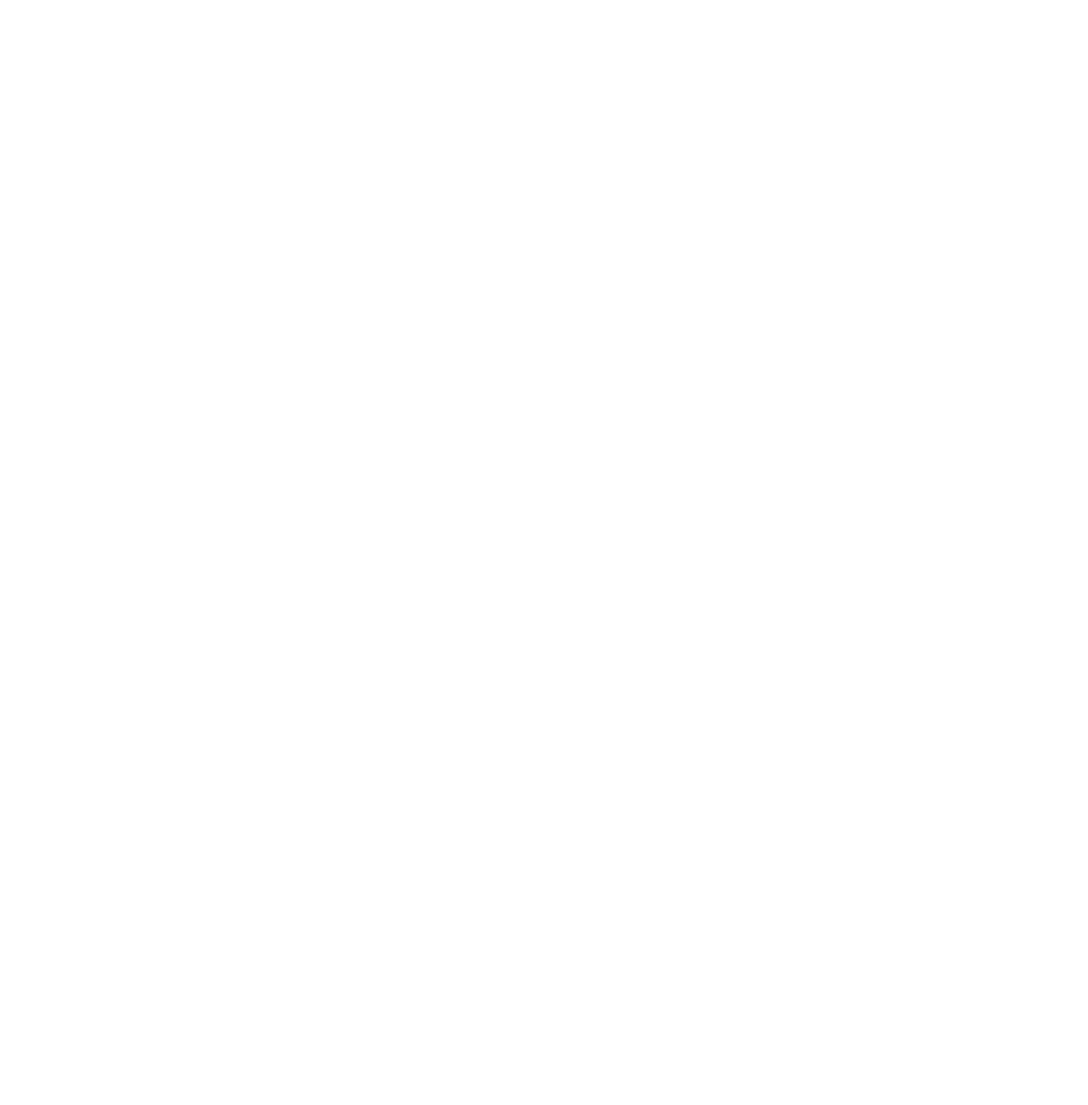
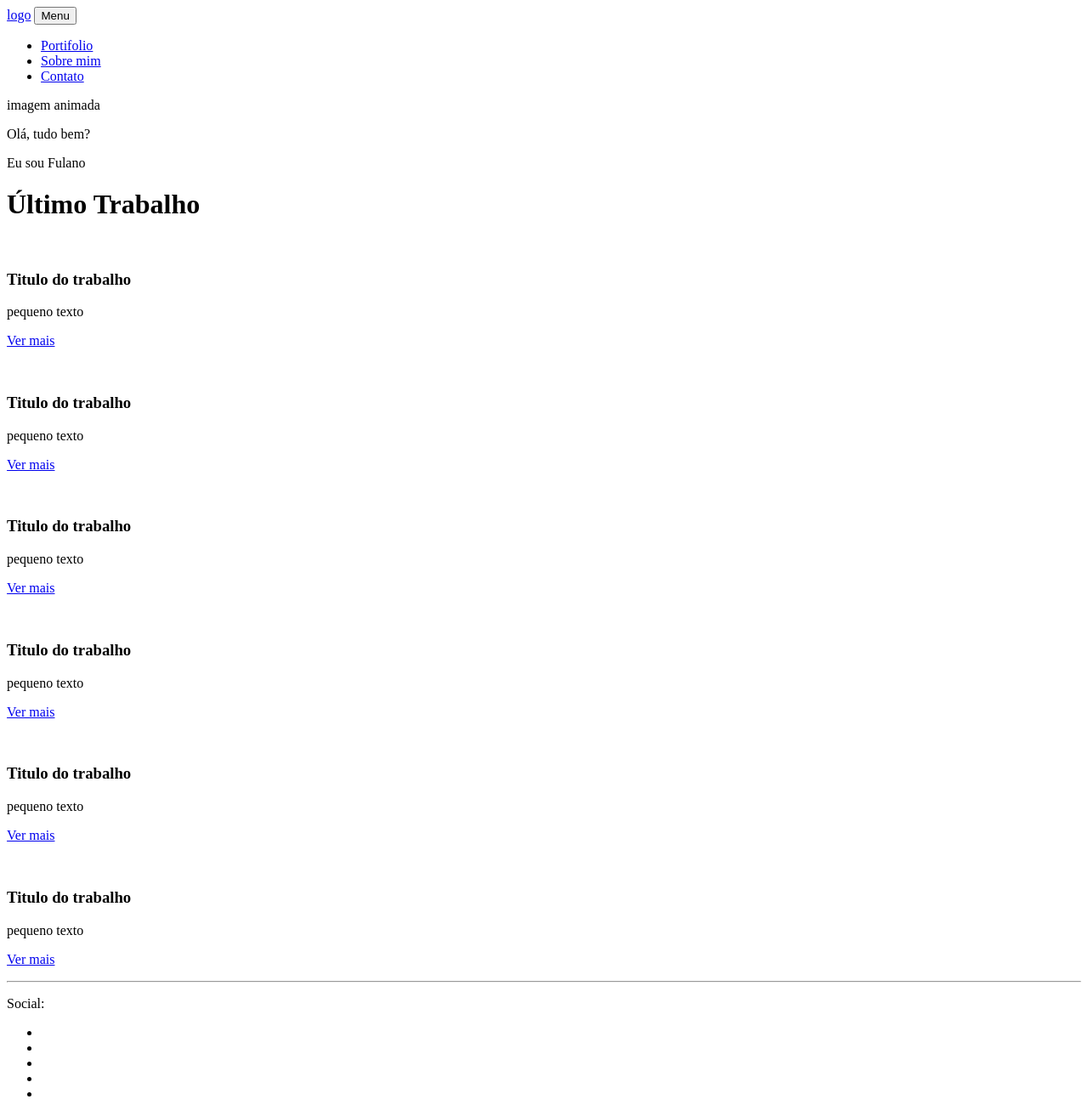
Before and after one commit to carlosandrercouto/Curso-FrontEndModerno, a plain HTML site: page index.html in a window 1280 px wide. Shown: the whole page at 85% size. Before the commit the page ends 800 px from the top, so only its background shows below. Drawn offline with Linux system fonts and the light colour scheme.

Commit message:
Commit teste

```diff
--- a/index.html
+++ b/index.html
@@ -1,14 +1,125 @@
 <!DOCTYPE html>
-<!DOCTYPE html>
-<html>
-	<head>
-		<meta charset="utf-8">
-		<title></title>
-	</head>
-	<body>
-		<div class="">
+<html lang="en">
 
+<head>
+	<meta charset="UTF-8">
+	<meta name="viewport" content="width=device-width, initial-scale=1.0">
+	<meta http-equiv="X-UA-Compatible" content="ie=edge">
+	<title>Document</title>
+</head>
+
+<body>
+	<nav class="nav">
+		<div class="container-fluid">
+			<a href="index.html" class="nav--logo">logo</a>
+			<button class="nav--hamburgger" type="button">
+				<div class="nav--hamburggerParties">Menu</div>
+			</button>
+			<ul class="nav--menu-open">
+				<li><a href="#">Portifolio</a></li>
+				<li><a href="#">Sobre mim</a></li>
+				<li><a href="#">Contato</a></li>
+			</ul>
 		</div>
+	</nav>
 
-	</body>
+	<div class="jumbotron">imagem animada
+		<div class="container">
+			<p>Olá, tudo bem?</p>
+			<p>Eu sou Fulano</p>
+		</div>
+	</div>
+
+	<div class="container">
+		<div class="row">
+			<div class="col-xs-12">
+				<h1>Último Trabalho</h1>
+			</div>
+
+			<div class="col-xs-12 col-sm-6 col-md-4">
+				<div class="thumbnail">
+					<img src="" alt="">
+					<div class="caption">
+						<h3>Titulo do trabalho</h3>
+						<p>pequeno texto</p>
+						<p><a href="#" class="btn btn-primary pull-right" role="button">Ver mais</a></p>
+					</div>
+				</div>
+			</div>
+
+			<div class="col-xs-12 col-sm-6 col-md-4">
+				<div class="thumbnail">
+					<img src="" alt="">
+					<div class="caption">
+						<h3>Titulo do trabalho</h3>
+						<p>pequeno texto</p>
+						<p><a href="#" class="btn btn-primary pull-right" role="button">Ver mais</a></p>
+					</div>
+				</div>
+			</div>
+
+			<div class="col-xs-12 col-sm-6 col-md-4">
+				<div class="thumbnail">
+					<img src="" alt="">
+					<div class="caption">
+						<h3>Titulo do trabalho</h3>
+						<p>pequeno texto</p>
+						<p><a href="#" class="btn btn-primary pull-right" role="button">Ver mais</a></p>
+					</div>
+				</div>
+			</div>
+
+			<div class="col-xs-12 col-sm-6 col-md-4">
+				<div class="thumbnail">
+					<img src="" alt="">
+					<div class="caption">
+						<h3>Titulo do trabalho</h3>
+						<p>pequeno texto</p>
+						<p><a href="#" class="btn btn-primary pull-right" role="button">Ver mais</a></p>
+					</div>
+				</div>
+			</div>
+
+			<div class="col-xs-12 col-sm-6 col-md-4">
+				<div class="thumbnail">
+					<img src="" alt="">
+					<div class="caption">
+						<h3>Titulo do trabalho</h3>
+						<p>pequeno texto</p>
+						<p><a href="#" class="btn btn-primary pull-right" role="button">Ver mais</a></p>
+					</div>
+				</div>
+			</div>
+
+			<div class="col-xs-12 col-sm-6 col-md-4">
+				<div class="thumbnail">
+					<img src="" alt="">
+					<div class="caption">
+						<h3>Titulo do trabalho</h3>
+						<p>pequeno texto</p>
+						<p><a href="#" class="btn btn-primary pull-right" role="button">Ver mais</a></p>
+					</div>
+				</div>
+			</div>
+		</div><!-- ./row -->
+		<hr>
+	</div><!-- ./container -->
+
+	<footer>
+		<div class="cotainer">
+			<p class="text-muted text-right">Social:</p>
+			<ul class="list-inline pull-right">
+				<li><a href="#" class="btn-social btn-outline"><i class="fa fa-fw"></i></a></li>
+				<li><a href="#" class="btn-social btn-outline"><i class="fa fa-fw"></i></a></li>
+				<li><a href="#" class="btn-social btn-outline"><i class="fa fa-fw"></i></a></li>
+				<li><a href="#" class="btn-social btn-outline"><i class="fa fa-fw"></i></a></li>
+				<li><a href="#" class="btn-social btn-outline"><i class="fa fa-fw"></i></a></li>
+			</ul>
+		</div>
+	</footer>
+
+
+
+</body>
+
 </html>
```
